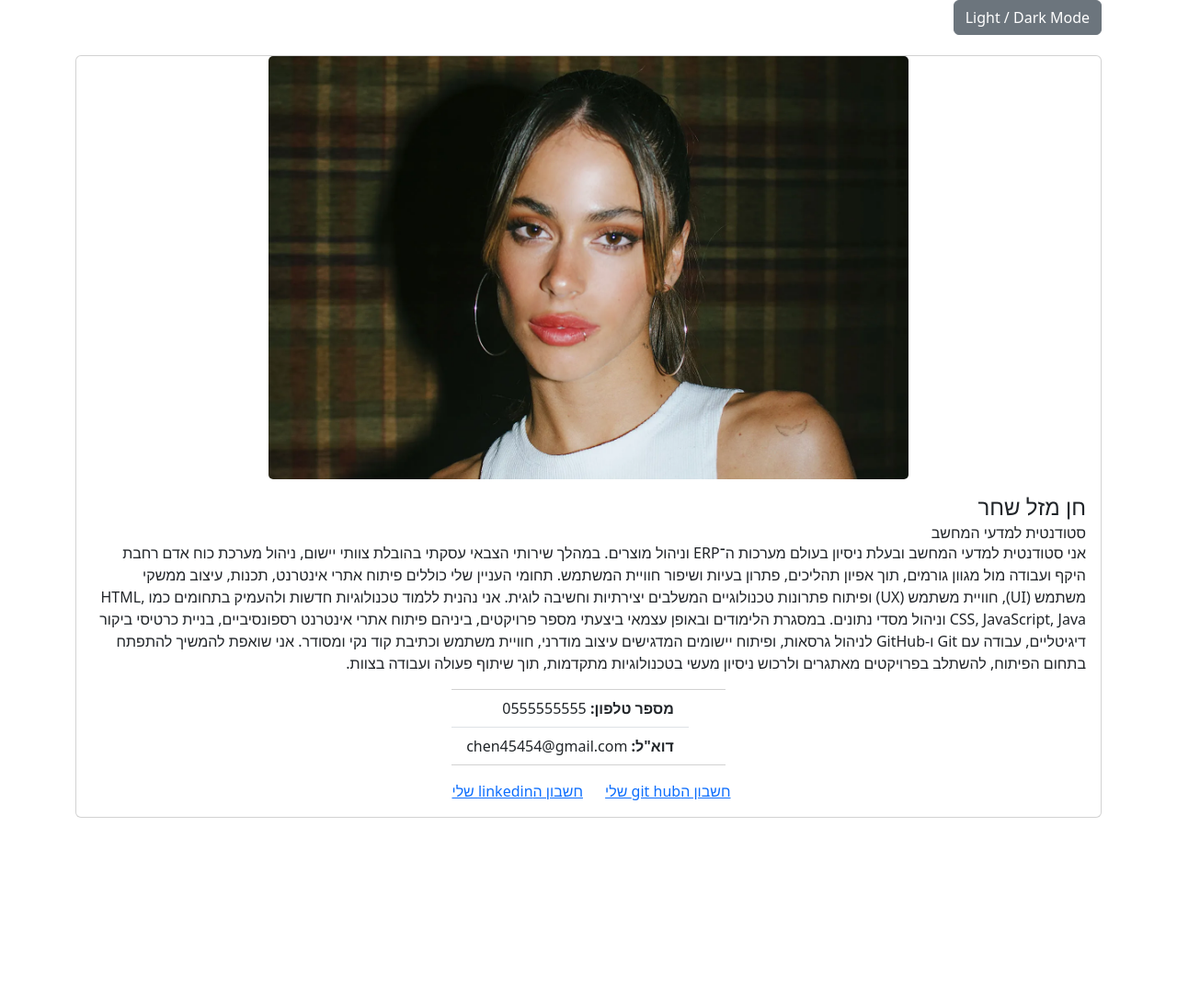
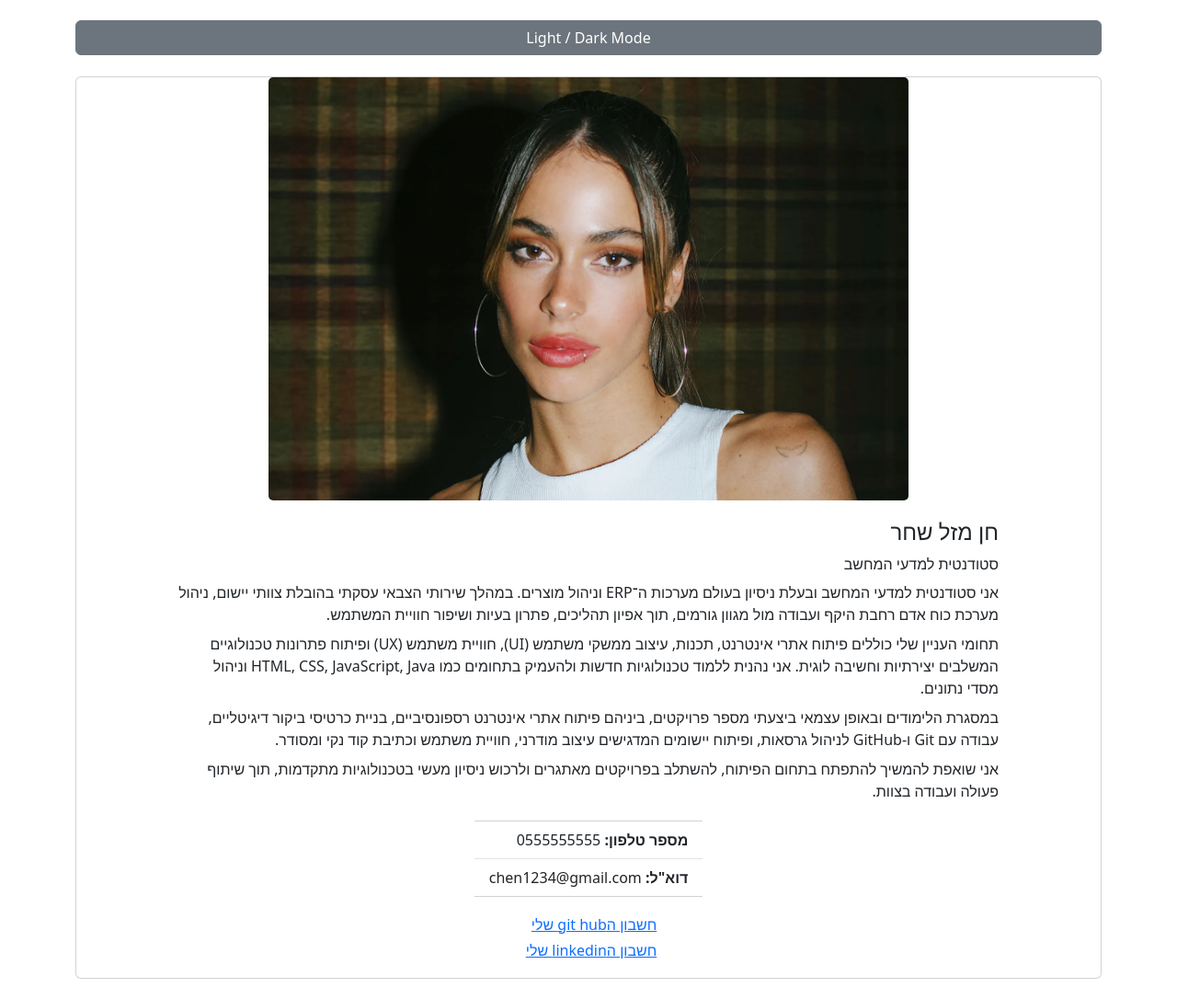
Before and after one commit to Chen-Bachar/WebAppsDevelop_FirstExe_PrivateCard, a plain HTML site: page ChenShachar.html in a window 1280 px wide. Shown: the whole page at 92% size. Before the commit the page ends 912 px from the top, so only its background shows below. Drawn offline with nearby package versions, Linux system fonts and the light colour scheme.

Commit message:
last commit

```diff
--- a/ChenShachar.html
+++ b/ChenShachar.html
@@ -23,18 +23,23 @@
                     <div class="card-body">
                         <h4 class="card-title">חן מזל שחר</h4>
                         <h6 class="card-subtitle">סטודנטית למדעי המחשב</h6>
+
                         <p class="card-text">
-                            אני סטודנטית למדעי המחשב ובעלת ניסיון בעולם מערכות ה־ERP וניהול מוצרים. במהלך שירותי הצבאי עסקתי בהובלת צוותי יישום, ניהול מערכת כוח אדם רחבת היקף ועבודה מול מגוון גורמים, תוך אפיון תהליכים, פתרון בעיות ושיפור חוויית המשתמש.
-
-        תחומי העניין שלי כוללים פיתוח אתרי אינטרנט, תכנות, עיצוב ממשקי משתמש (UI), חוויית משתמש (UX) ופיתוח פתרונות טכנולוגיים המשלבים יצירתיות וחשיבה לוגית. אני נהנית ללמוד טכנולוגיות חדשות ולהעמיק בתחומים כמו HTML, CSS, JavaScript, Java וניהול מסדי נתונים.
-
-        במסגרת הלימודים ובאופן עצמאי ביצעתי מספר פרויקטים, ביניהם פיתוח אתרי אינטרנט רספונסיביים, בניית כרטיסי ביקור דיגיטליים, עבודה עם Git ו-GitHub לניהול גרסאות, ופיתוח יישומים המדגישים עיצוב מודרני, חוויית משתמש וכתיבת קוד נקי ומסודר.
-
-        אני שואפת להמשיך להתפתח בתחום הפיתוח, להשתלב בפרויקטים מאתגרים ולרכוש ניסיון מעשי בטכנולוגיות מתקדמות, תוך שיתוף פעולה ועבודה בצוות.</p>
+                             אני סטודנטית למדעי המחשב ובעלת ניסיון בעולם מערכות ה־ERP וניהול מוצרים. במהלך שירותי הצבאי עסקתי בהובלת צוותי יישום, ניהול מערכת כוח אדם רחבת היקף ועבודה מול מגוון גורמים, תוך אפיון תהליכים, פתרון בעיות ושיפור חוויית המשתמש.
+                        </p>
+                        <p class="card-text">
+                               תחומי העניין שלי כוללים פיתוח אתרי אינטרנט, תכנות, עיצוב ממשקי משתמש (UI), חוויית משתמש (UX) ופיתוח פתרונות טכנולוגיים המשלבים יצירתיות וחשיבה לוגית. אני נהנית ללמוד טכנולוגיות חדשות ולהעמיק בתחומים כמו HTML, CSS, JavaScript, Java וניהול מסדי נתונים.
+                        </p>
+                        <p class="card-text" >
+                             במסגרת הלימודים ובאופן עצמאי ביצעתי מספר פרויקטים, ביניהם פיתוח אתרי אינטרנט רספונסיביים, בניית כרטיסי ביקור דיגיטליים, עבודה עם Git ו-GitHub לניהול גרסאות, ופיתוח יישומים המדגישים עיצוב מודרני, חוויית משתמש וכתיבת קוד נקי ומסודר.
+                        </p>
+                        <p class="card-text">
+                             אני שואפת להמשיך להתפתח בתחום הפיתוח, להשתלב בפרויקטים מאתגרים ולרכוש ניסיון מעשי בטכנולוגיות מתקדמות, תוך שיתוף פעולה ועבודה בצוות.
+                        </p>
                     </div>
                     <ul class="list-group list-group-flush">
                         <li class="list-group-item"><span class="list-title">מספר טלפון: </span><span class="list-content">0555555555</span></li>
-                        <li class="list-group-item"><span class="list-title">דוא"ל: </span><span class="list-content">chen45454@gmail.com</span></li>
+                        <li class="list-group-item"><span class="list-title">דוא"ל: </span><span class="list-content">chen1234@gmail.com</span></li>
                     </ul>
                     <div class="card-body">
                         <a class = "card-link" href = "https://github.com/Chen-Bachar" target="_blank">חשבון הgit hub שלי</a>
--- a/styles.css
+++ b/styles.css
@@ -36,6 +36,37 @@ body{
     font-weight: bold
 }
 
+.list-group-flush
+{
+    padding: 0;
+}
+
+.card-link{
+   white-space: nowrap;
+   display: flex;
+   padding: 2px;
+}
+
+.card-title{
+    padding: 4px;
+}
+
+.card-subtitle{
+    padding: 4px;
+}
+
+.card-text{
+    margin-bottom: 0px;
+    padding: 4px;
+    max-width: 900px;
+    line-height: 1.5;
+}
+
+.btn-secondary{
+    margin-top: 2%;
+    width: inherit;
+}
+
 /* Dark Mode */
 #theme-checkbox:checked + .page{
     background:#121212;
@@ -50,6 +81,9 @@ body{
 #theme-checkbox:checked + .page .list-group-item{
     background:#1e1e1e;
     color:white;
+    border-top: 1px solid white;
+    border-bottom: 1px solid white;
+
 }
 
 #theme-checkbox:checked + .page a{
```
